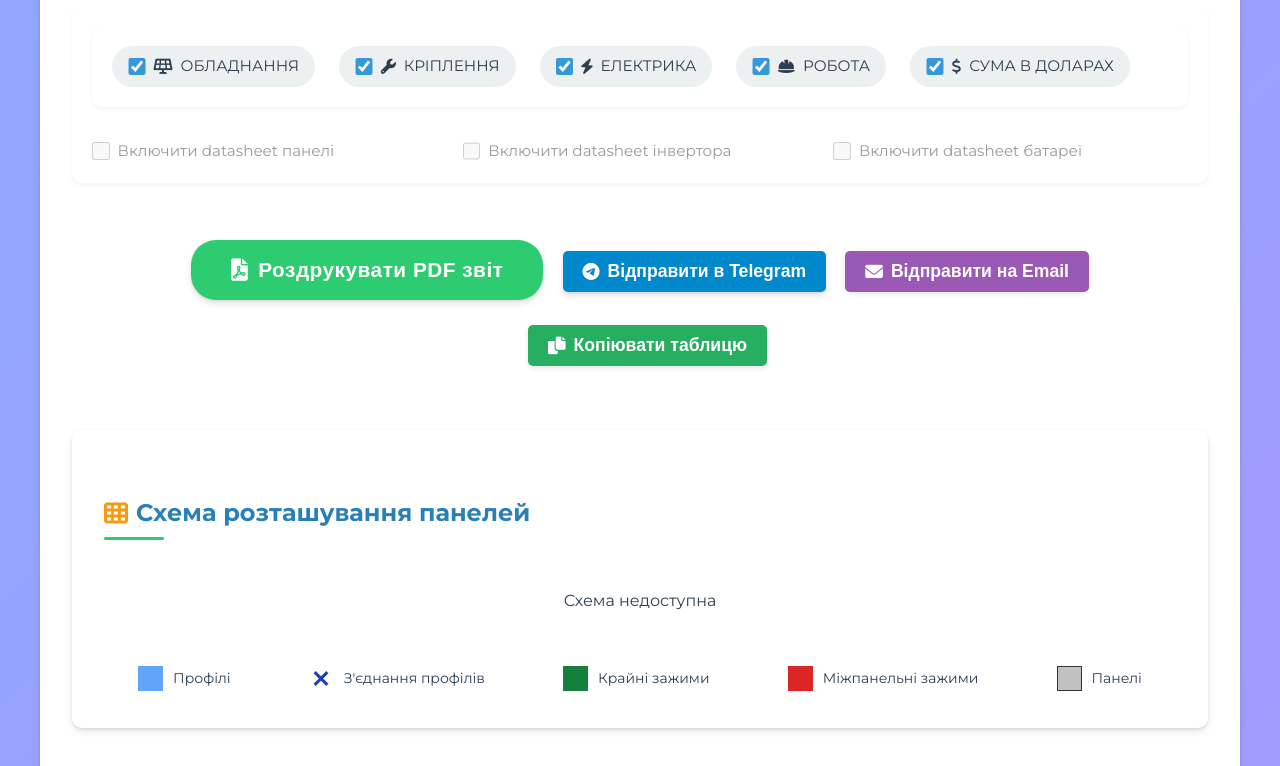
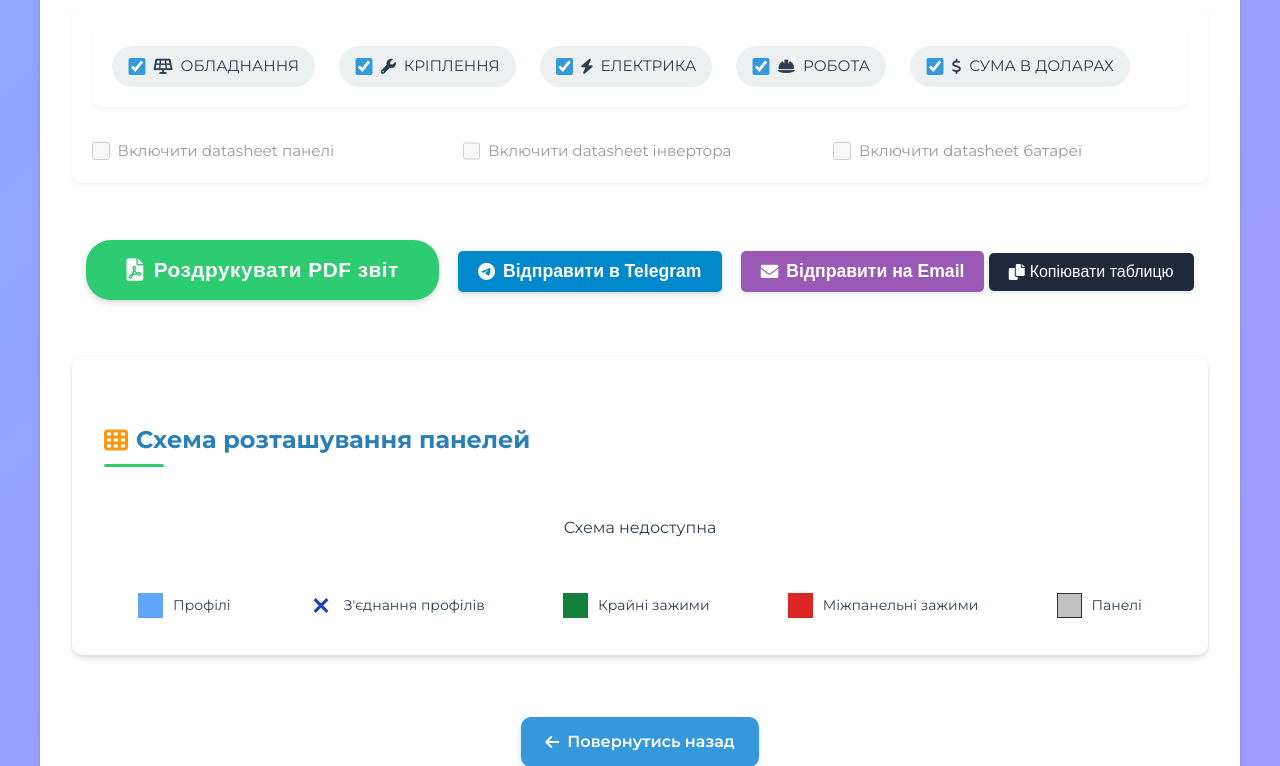
Before and after one commit to Rolandval/SolarCalc2, a Django app: template templates/table.html in a window 1280 px wide. Shown: the part 3591-4357 px from the top of the page. Run offline with Django 5.2, Linux system fonts and the light colour scheme; the template is opened without the code that fills it, so the values that code supplies are empty.

Commit message:
change copy table button

```diff
--- a/static/css/table.css
+++ b/static/css/table.css
@@ -405,6 +405,33 @@ tr:hover {
     color: var(--text-color);
 }
 
+/* Стилі для кнопки "Копіювати таблицю" */
+.copy-table-btn {
+    background-color: #1e293b; /* Темно-синій колір */
+    color: white;
+    border: none;
+    border-radius: 25px;
+    padding: 18px 40px;
+    font-size: 1.3rem;
+    font-weight: bold;
+    cursor: pointer;
+    transition: var(--transition);
+    box-shadow: var(--shadow);
+    margin: 25px 0;
+    letter-spacing: 0.5px;
+}
+
+.copy-table-btn:hover {
+    background-color: #0f172a; /* Ще темніший синій при наведенні */
+    transform: translateY(-3px);
+    box-shadow: 0 10px 20px rgba(0, 0, 0, 0.15), 0 6px 10px rgba(0, 0, 0, 0.1);
+}
+
+.copy-table-btn i {
+    margin-right: 10px;
+    font-size: 1.4rem;
+}
+
 @media (max-width: 768px) {
     table {
         display: block;
--- a/templates/table.html
+++ b/templates/table.html
@@ -7,8 +7,36 @@
     <link href="https://fonts.googleapis.com/css2?family=Montserrat:wght@400;500;600;700&display=swap" rel="stylesheet">
     <link rel="stylesheet" href="https://cdnjs.cloudflare.com/ajax/libs/font-awesome/6.0.0/css/all.min.css">
     <link rel="stylesheet" href="/static/css/base.css">
-    <link rel="stylesheet" href="/static/css/table.css">
-    <script src="/static/js/table.js"></script>
+    <link rel="stylesheet" href="/static/css/table.css?v={% now 'U' %}">
+    <script src="/static/js/table.js?v={% now 'U' %}"></script>
+    <style>
+        /* Стилі для кнопки "Копіювати таблицю" */
+        .copy-table-btn {
+            background-color: #1e293b !important; /* Темно-синій колір */
+            color: white !important;
+            border: none !important;
+            border-radius: 5px !important;
+            padding: 10px 20px !important;
+            font-size: 1rem !important;
+            font-weight: normal !important;
+            cursor: pointer !important;
+            transition: all 0.3s ease !important;
+            box-shadow: 0 2px 5px rgba(0,0,0,0.1) !important;
+            margin: 0 !important;
+            letter-spacing: normal !important;
+        }
+
+        .copy-table-btn:hover {
+            background-color: #0f172a !important; /* Ще темніший синій при наведенні */
+            transform: translateY(-2px) !important;
+            box-shadow: 0 4px 8px rgba(0, 0, 0, 0.15) !important;
+        }
+
+        .copy-table-btn i {
+            margin-right: 5px !important;
+            font-size: 1rem !important;
+        }
+    </style>
 </head>
 <body>
 <div id="tables">
@@ -546,7 +574,7 @@
                 <button type="button" id="send-email-btn" style="margin-left: 15px; background-color: #9b59b6; color: white; border: none; padding: 10px 20px; border-radius: 5px; cursor: pointer; transition: all 0.3s ease; box-shadow: 0 2px 5px rgba(0,0,0,0.1);">
                     <i class="fas fa-envelope"></i> Відправити на Email
                 </button>
-                <button type="button" id="copy-table-btn" style="margin-left: 15px; background-color: #27ae60; color: white; border: none; padding: 10px 20px; border-radius: 5px; cursor: pointer; transition: all 0.3s ease; box-shadow: 0 2px 5px rgba(0,0,0,0.1);">
+                <button type="button" id="copy-table-btn" class="copy-table-btn" style="margin-left: 15px;">
                     <i class="fas fa-copy"></i> Копіювати таблицю
                 </button>
             </div>
```
